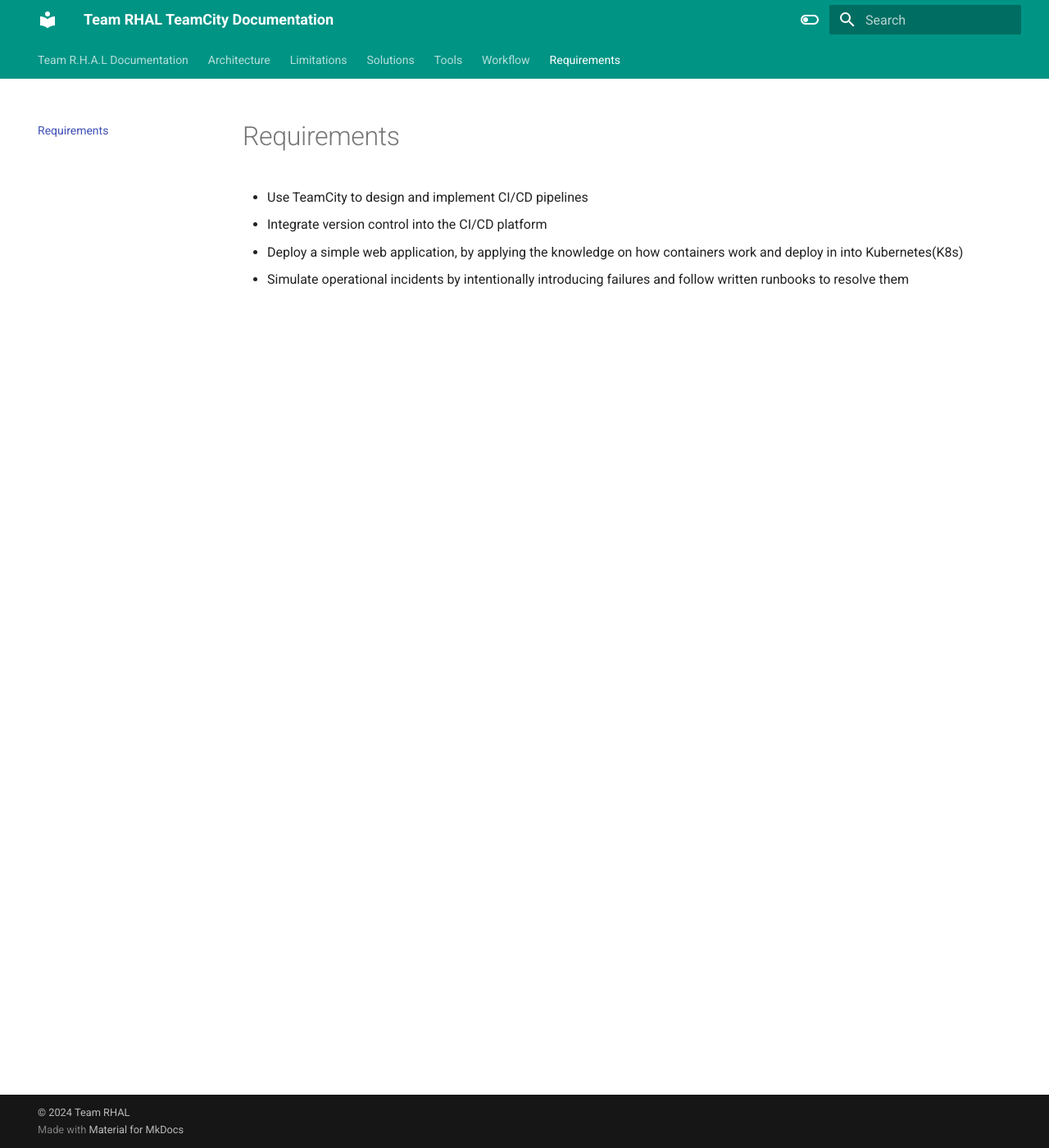
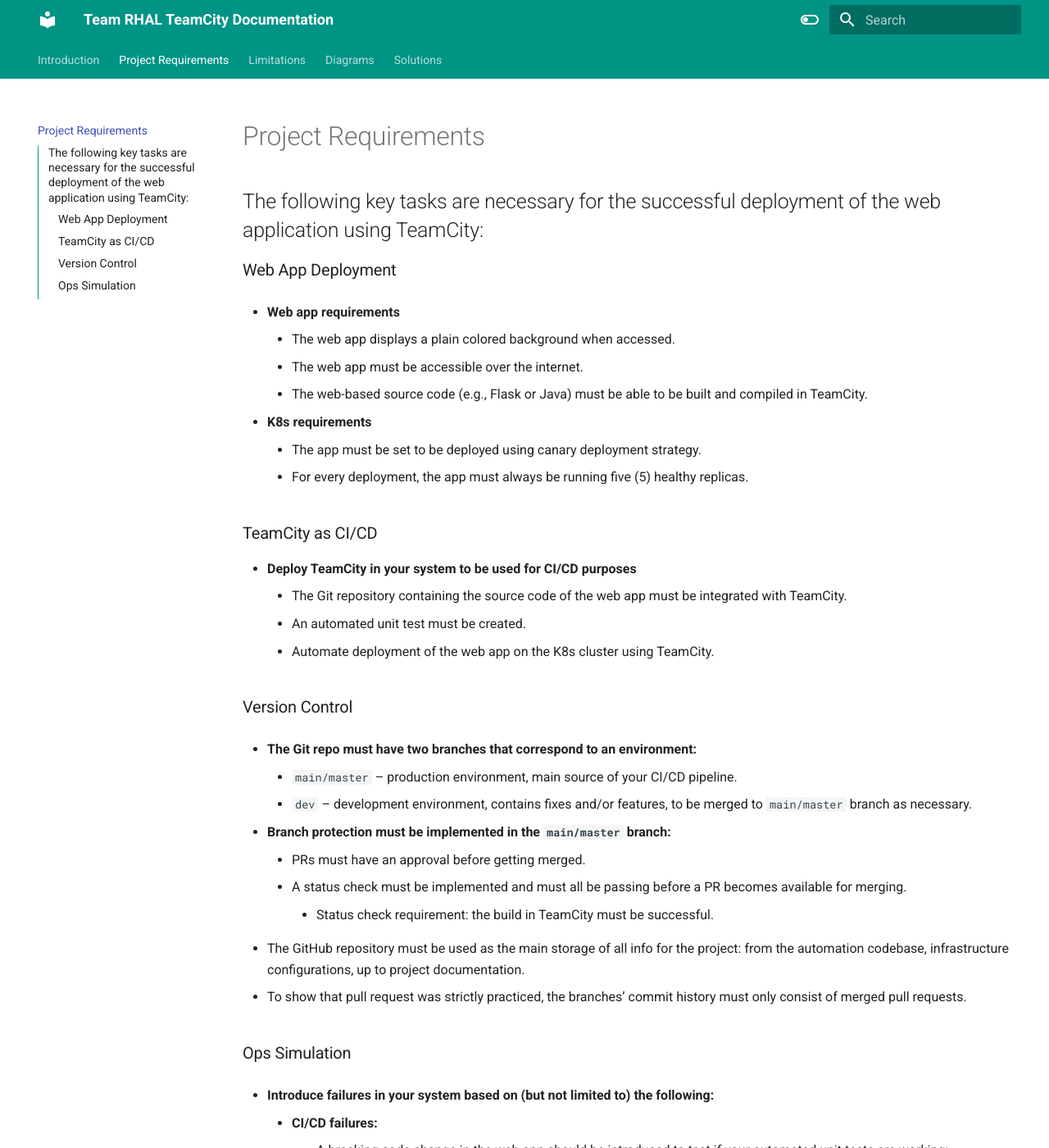
Before and after one commit to robequijano-opswerks/rhal_documentation, an MkDocs documentation site: the page built from docs/requirements.md, in a window 1280 px wide and 1400 px high. Shown: the whole window at 82% size. Built offline with MkDocs 1.6.1 and Material for MkDocs 9.7.7, drawn with Linux system fonts in a browser that asks for light colours; some of the changed text lies outside the part shown.

Commit message:
2nd init

```diff
--- a/docs/Architecture.md
+++ b/docs/Architecture.md
@@ -1,3 +1,16 @@
+# Architecture
+
 ![Image title](https://i.ibb.co/yQd7Dqg/462555434-1075664396787044-1174113531972213167-n.png){ width="800" }
 
 This CI/CD architecture uses GitHub, TeamCity, and automated deployment to streamline the development and deployment of a web app. Developers push changes to the dev branch, which are then reviewed and merged into the main branch. TeamCity will then do a build process, running a series of build steps to ensure functionality of the project. Once successful, the application will be deployed and exposed via load balancer for users to access.
+
+<br>
+<br>
+<br>
+
+
+# Workflow
+
+![Image title](https://i.ibb.co/NFKnnhv/462540541-1428153228572415-2494510043189324750-n.png){ width="800" }
+
+This diagram outlines an iterative process for building and deploying a web application using CI/CD. It begins with the Start phase, where planning, meetings, and requirements are finalized. The Set Up phase focuses on preparing prerequisites and learning necessary technologies. Next, the Create phase involves designing the web app and configuring the CI/CD build steps. The Build phase compiles, tests, and prepares the app for deployment. In the Testing phase, unit testing is conducted to ensure code quality before deployment. Finally, the Deploy phase rolls out the latest version of the app to the live environment
--- a/docs/Solutions.md
+++ b/docs/Solutions.md
@@ -1,13 +1,44 @@
-## Using TeamCity the developers have set up a CI/CD system that handles the following:
+# Solutions
 
-!!! abstract "Version Control management/Code Management"
+## Using TeamCity, the developers have set up a CI/CD system that handles the following:
 
-    Using Git/Github to track the updates and changes of the project. Also used for collaboration purposes for the multiple developers
+### A. Web App Deployment
+- The web application successfully displays a plain colored background when accessed using hex color codes.
+- The web application is exposed using a load balancer and is accessible over the internet.
+- The web application is built using Flask and compiled in TeamCity.
+- The web application is deployed using a canary deployment strategy.
 
-!!! abstract "Automated Testing"
+### B. Version Control Management/Code Management
+- Using Git/GitHub to track the updates and changes of the project. It has two branches: `main` and `dev`.
 
-    Once developers made changes to the Github repository, TeamCity will be able to automatically run unit tests and rebuild the project. This will ensure that the changes made to the project will work well and won't continue upon failure
+- Branch protection was not enforced due to the repository being private. **Solution:** The developers were able to practice branch protection by cloning the repository to a public repository and then implemented the branch protection.
 
-!!! abstract "Deployment"
+- All changes were submitted through Pull Requests and were approved before being merged.
 
-    When all tests pass, TeamCity will now be able to automatically deploy the project to the live environment. The web application will now be accessible by the users.
+- The GitHub repository served as the main storage for all data related to the project.
+
+### C. TeamCity as CI/CD (Auto-Testing)
+- Once developers made changes to the GitHub repository, TeamCity will automatically run unit tests and rebuild the project. This ensures that the changes made to the project will work well and won't continue upon failure.
+
+### D. Deployment
+- When all tests pass, TeamCity will now be able to automatically deploy the project to the live environment. The web application will now be accessible to the users.
+
+---
+
+# Tools
+
+| Method         | Description                          |
+| -------------- | ------------------------------------ |
+| `Pytest`       | a tool to write and run tests.
+| `Flask`        | a python web framework for building web applications and APIs.
+| `TeamCity`     | a CI/CD server used for automating processes like building, testing, and deploying applications
+| `Github`       | tool used for version control management and collaborative purposes
+| `Webcolor`     | tool to covert color names to hex codes
+| `Werkzeug`     | a component of Flask used as a toolkit for building web applications.
+| `Docker`       | used to build, push and pull images. Also used for containerization of application
+| `Kubernetes`   | used for automation of deployments, scaling, and management.
+| `Java/JDK17`   | (Java Development Kit) that provides tools for developing and running Java applications.
+| `Homebrew`     | open-source software package management system use for installation of softwares
+| `Python`       | programming language used for web development
+| `Kubectl`      | a command-line tool used to interact with Kubernetes.
+| `Pip`          | Used for installing, upgrading, and manage Python  packages and libraries.
--- a/docs/Workflow.md
+++ /dev/null
@@ -1,3 +0,0 @@
-![Image title](https://i.ibb.co/NFKnnhv/462540541-1428153228572415-2494510043189324750-n.png){ width="800" }
-
-This diagram outlines an iterative process for building and deploying a web application using CI/CD. It begins with the Start phase, where planning, meetings, and requirements are finalized. The Set Up phase focuses on preparing prerequisites and learning necessary technologies. Next, the Create phase involves designing the web app and configuring the CI/CD build steps. The Build phase compiles, tests, and prepares the app for deployment. In the Testing phase, unit testing is conducted to ensure code quality before deployment. Finally, the Deploy phase rolls out the latest version of the app to the live environment
--- a/docs/index.md
+++ b/docs/index.md
@@ -1,4 +1,4 @@
-# Team R.H.A.L Documentation
+# Introduction
 
 ## Project Overview
 
--- a/docs/requirements.md
+++ b/docs/requirements.md
@@ -1,4 +1,52 @@
-* Use TeamCity to design and implement CI/CD pipelines
-* Integrate version control into the CI/CD platform
-* Deploy a simple web application, by applying the knowledge on how containers work and deploy in into Kubernetes(K8s)
-* Simulate operational incidents by intentionally introducing failures and follow written runbooks to resolve them
+# Project Requirements
+
+## The following key tasks are necessary for the successful deployment of the web application using TeamCity:
+
+### Web App Deployment
+
+- **Web app requirements**
+    - The web app displays a plain colored background when accessed.
+    - The web app must be accessible over the internet.
+    - The web-based source code (e.g., Flask or Java) must be able to be built and compiled in TeamCity.
+
+- **K8s requirements**
+    - The app must be set to be deployed using canary deployment strategy.
+    - For every deployment, the app must always be running five (5) healthy replicas.
+
+### TeamCity as CI/CD
+
+- **Deploy TeamCity in your system to be used for CI/CD purposes**
+    - The Git repository containing the source code of the web app must be integrated with TeamCity.
+    - An automated unit test must be created.
+    - Automate deployment of the web app on the K8s cluster using TeamCity.
+
+### Version Control
+
+- **The Git repo must have two branches that correspond to an environment:**
+    - `main/master` – production environment, main source of your CI/CD pipeline.
+    - `dev` – development environment, contains fixes and/or features, to be merged to `main/master` branch as necessary.
+
+- **Branch protection must be implemented in the `main/master` branch:**
+    - PRs must have an approval before getting merged.
+    - A status check must be implemented and must all be passing before a PR becomes available for merging.
+        - Status check requirement: the build in TeamCity must be successful.
+
+- The GitHub repository must be used as the main storage of all info for the project: from the automation codebase, infrastructure configurations, up to project documentation.
+
+- To show that pull request was strictly practiced, the branches’ commit history must only consist of merged pull requests.
+
+### Ops Simulation
+
+- **Introduce failures in your system based on (but not limited to) the following:**
+    - **CI/CD failures:**
+        - A breaking code change in the web app should be introduced to test if your automated unit tests are working:
+            - syntax errors, or
+            - logical errors such as checking if the background color of the web app was an invalid hex value.
+        - A breaking config change in TeamCity should be introduced.
+        - Apply the fix in Git/TeamCity in the code or config.
+    - **Version control failures:**
+        - Introduce a merge conflict by having different versions of a certain file on the two (2) branches – as if two people have changed the same lines in the file.
+            - Show how to resolve the merge conflict, and
+            - Merge the resolved conflict into `main` branch, then build and deploy the app.
+
+- **Create respective runbooks that address each failure above.**
--- a/mkdocs.yml
+++ b/mkdocs.yml
@@ -26,6 +26,13 @@ theme:
       primary: grey
       accent: lime
 
+nav:
+  - Introduction: index.md
+  - Project Requirements: requirements.md
+  - Limitations: Limitations.md
+  - Diagrams: Architecture.md
+  - Solutions: Solutions.md
+
 markdown_extensions:
   - pymdownx.highlight:
       anchor_linenums: true
```
Also changed, not shown: docs/Limitations.md (+4 -2 lines), docs/Tools.md (deleted, +0 -11 lines).
